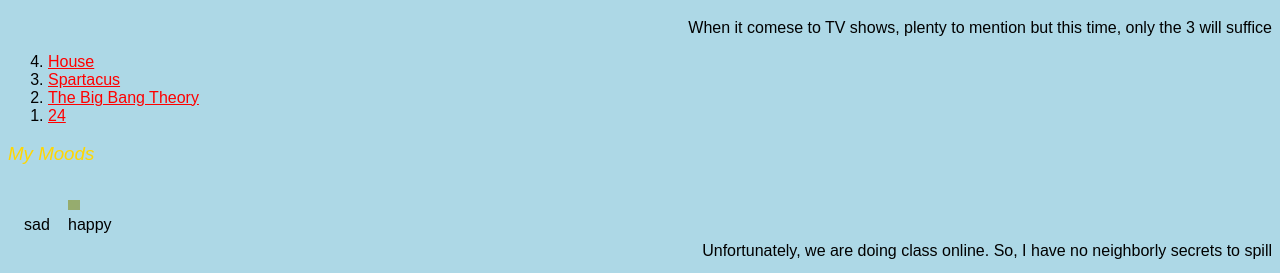
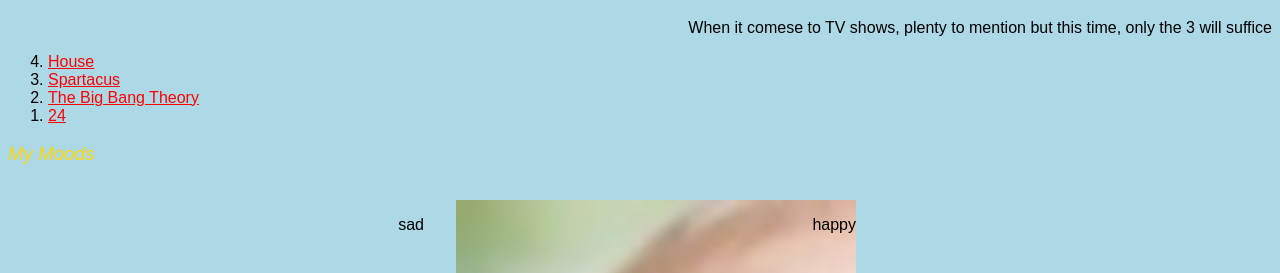
Before and after one commit to bQuest/bQuest.github.io, a PHP site: page /aboutme.html in a window 1280 px wide. Shown: the part 625-898 px from the top of the page. Run offline with PHP 8.4, Linux system fonts and the light colour scheme.

Commit message:
changed box width

```diff
--- a/styleme.css
+++ b/styleme.css
@@ -29,8 +29,8 @@
 
 .box{
     float: left;
-    width: 12px;
-    height: 10px;
+    width: 400px;
+    height: 120px;
     margin: 1em;
 }
 
```
